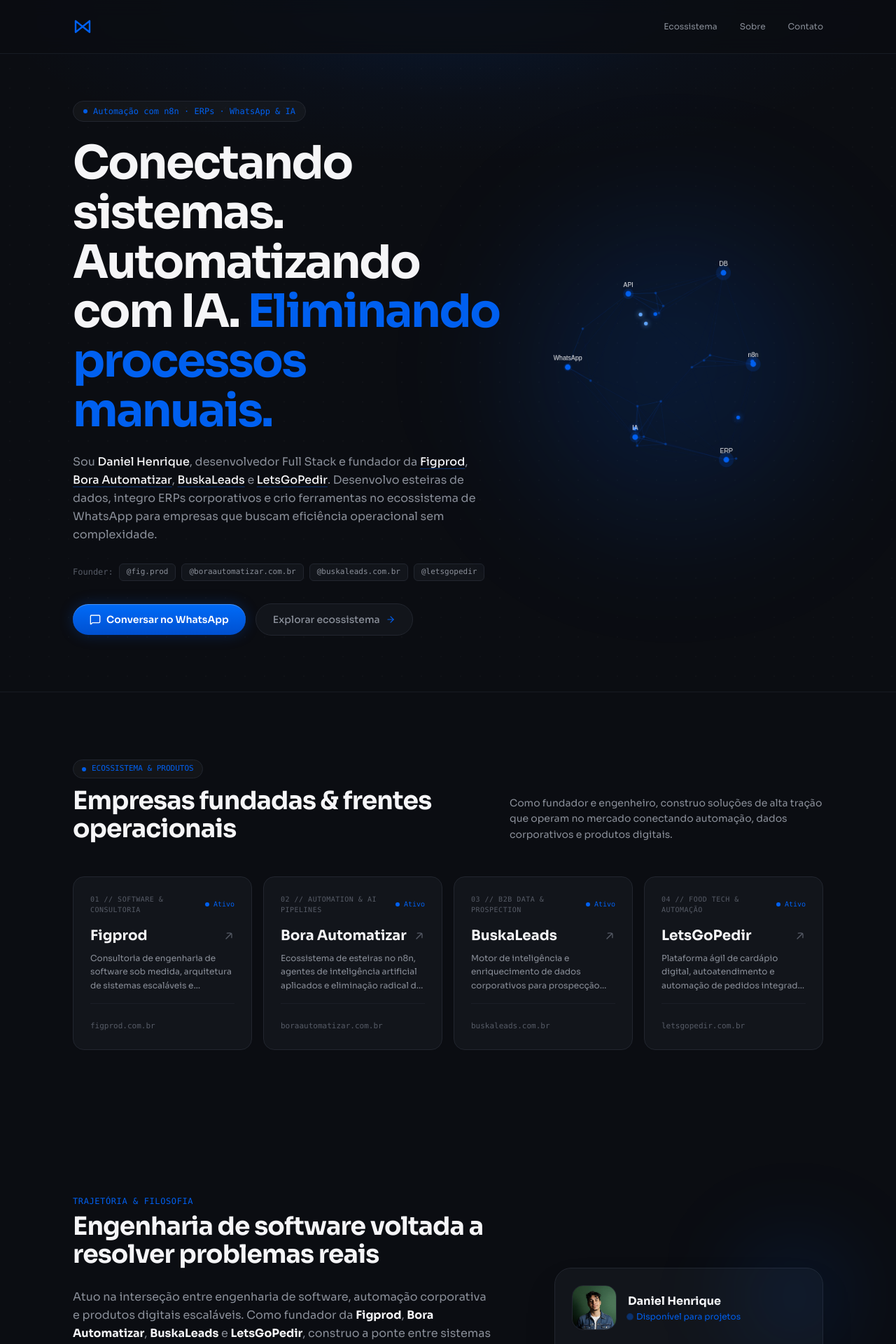
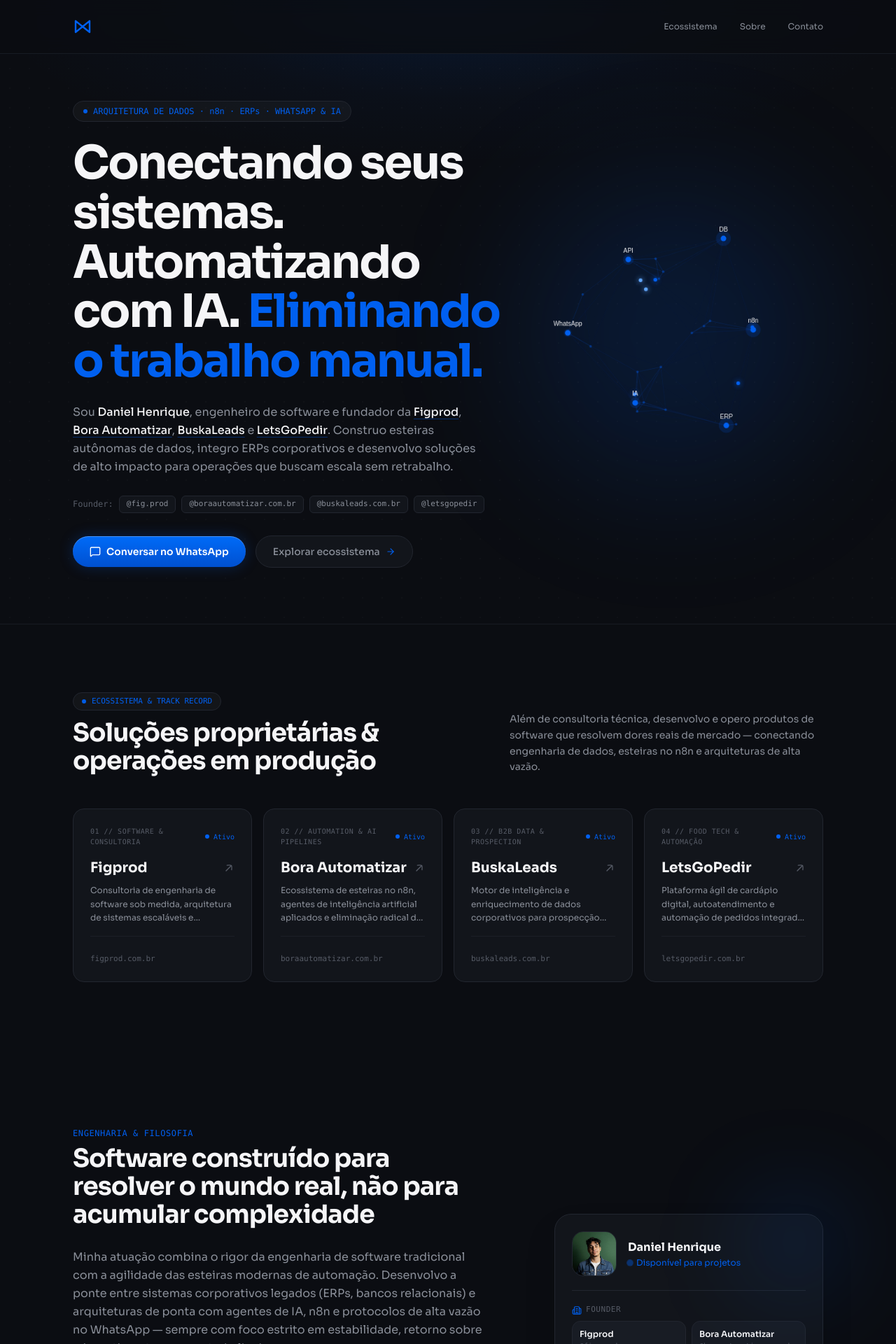
Before and after one commit to eudanielhenrique/phdanielhenrique.com.br, a Next.js app: page / in a window 1280 px wide. Shown: the top 1920 px of the page at 70% size. Built offline with nearby package versions, Linux system fonts and the light colour scheme.

Commit message:
feat(copywriting): apply outcome-focused high-conversion copy across hero, ecosystem, about, and action console

```diff
--- a/src/components/About.tsx
+++ b/src/components/About.tsx
@@ -26,18 +26,17 @@
           <div className="lg:col-span-7 space-y-7 text-left">
             <div>
               <span className="text-xs font-mono text-[#0060F0] uppercase tracking-wider block mb-2">
-                Trajetória & Filosofia
+                Engenharia & Filosofia
               </span>
               <h2 className="font-display text-3xl sm:text-4xl font-bold tracking-tight text-[#F5F5F7]">
-                Engenharia de software voltada a resolver problemas reais
+                Software construído para resolver o mundo real, não para acumular complexidade
               </h2>
             </div>
 
             <p className="text-sm sm:text-base text-[#8A8F99] font-normal leading-relaxed">
-              Atuo na interseção entre engenharia de software, automação corporativa e produtos digitais escaláveis.
-              Como fundador da <strong className="text-[#F5F5F7]">Figprod</strong>, <strong className="text-[#F5F5F7]">Bora Automatizar</strong>, <strong className="text-[#F5F5F7]">BuskaLeads</strong> e <strong className="text-[#F5F5F7]">LetsGoPedir</strong>,
-              construo a ponte entre sistemas legados (ERPs, bancos relacionais) e tecnologias de ponta como agentes de IA,
-              fluxos autônomos no n8n e infraestruturas de alta performance no WhatsApp.
+              Minha atuação combina o rigor da engenharia de software tradicional com a agilidade das esteiras modernas de automação.
+              Desenvolvo a ponte entre sistemas corporativos legados (ERPs, bancos relacionais) e arquiteturas de ponta com agentes de IA,
+              n8n e protocolos de alta vazão no WhatsApp — sempre com foco estrito em estabilidade, retorno sobre o investimento e zero retrabalho humano.
             </p>
 
             {/* Daniel's Real Metrics */}
--- a/src/components/Contact.tsx
+++ b/src/components/Contact.tsx
@@ -51,11 +51,11 @@
           {/* Heading */}
           <div className="pt-8 pb-6 text-left">
             <h2 className="font-display text-3xl sm:text-4xl font-bold tracking-tight text-[#F5F5F7] mb-3">
-              Tem um processo manual que você quer automatizar?
+              Qual processo da sua empresa você quer automatizar hoje?
             </h2>
             <p className="text-sm sm:text-base text-[#8A8F99] leading-relaxed max-w-xl">
-              Seja para integrar seu ERP, estruturar esteiras autônomas no n8n ou construir uma aplicação completa,
-              vamos desenhar a arquitetura certa para a sua operação.
+              Conte qual é o gargalo manual que hoje consome tempo e gera erros na sua equipe.
+              Vamos analisar a viabilidade técnica e desenhar a arquitetura exata para destravar a sua operação.
             </p>
           </div>
 
--- a/src/components/Hero.tsx
+++ b/src/components/Hero.tsx
@@ -21,16 +21,16 @@
           <div className="lg:col-span-7 space-y-6 text-left">
             <div className="inline-flex items-center gap-2 px-3.5 py-1.5 rounded-full bg-white/[0.03] border border-[#22262F] text-xs font-mono text-[#0060F0]">
               <span className="w-1.5 h-1.5 rounded-full bg-[#0060F0] animate-pulse" />
-              <span>Automação com n8n · ERPs · WhatsApp & IA</span>
+              <span>ARQUITETURA DE DADOS · n8n · ERPs · WHATSAPP & IA</span>
             </div>
 
             <h1 className="font-display text-4xl sm:text-6xl lg:text-[4.1rem] font-bold tracking-[-0.035em] text-[#F5F5F7] leading-[1.08]">
-              Conectando sistemas. Automatizando com IA.{" "}
-              <span className="text-[#0060F0]">Eliminando processos manuais.</span>
+              Conectando seus sistemas. Automatizando com IA.{" "}
+              <span className="text-[#0060F0]">Eliminando o trabalho manual.</span>
             </h1>
 
             <p className="text-sm sm:text-base text-[#8A8F99] font-normal leading-relaxed max-w-xl">
-              Sou <span className="text-[#F5F5F7] font-medium">{personal.name}</span>, desenvolvedor Full Stack e fundador da{" "}
+              Sou <span className="text-[#F5F5F7] font-medium">{personal.name}</span>, engenheiro de software e fundador da{" "}
               <a
                 href="https://figprod.com.br"
                 target="_blank"
@@ -66,8 +66,8 @@
               >
                 LetsGoPedir
               </a>
-              . Desenvolvo esteiras de dados, integro ERPs corporativos e crio ferramentas
-              no ecossistema de WhatsApp para empresas que buscam eficiência operacional sem complexidade.
+              . Construo esteiras autônomas de dados, integro ERPs corporativos e desenvolvo soluções
+              de alto impacto para operações que buscam escala sem retrabalho.
             </p>
 
             {/* Founder quick chips */}
--- a/src/components/Ventures.tsx
+++ b/src/components/Ventures.tsx
@@ -55,16 +55,16 @@
           <div>
             <div className="inline-flex items-center gap-2 px-3 py-1 rounded-full bg-white/[0.03] border border-[#22262F] text-[11px] font-mono text-[#0060F0] mb-3">
               <span className="w-1.5 h-1.5 rounded-full bg-[#0060F0] animate-pulse" />
-              <span>ECOSSISTEMA & PRODUTOS</span>
+              <span>ECOSSISTEMA & TRACK RECORD</span>
             </div>
             <h2 className="font-display text-2xl sm:text-4xl font-bold tracking-tight text-[#F5F5F7]">
-              Empresas fundadas & frentes operacionais
+              Soluções proprietárias & operações em produção
             </h2>
           </div>
 
           <p className="text-xs sm:text-sm text-[#8A8F99] max-w-md leading-relaxed">
-            Como fundador e engenheiro, construo soluções de alta tração que operam no mercado conectando
-            automação, dados corporativos e produtos digitais.
+            Além de consultoria técnica, desenvolvo e opero produtos de software que resolvem dores reais
+            de mercado — conectando engenharia de dados, esteiras no n8n e arquiteturas de alta vazão.
           </p>
         </div>
 
```
